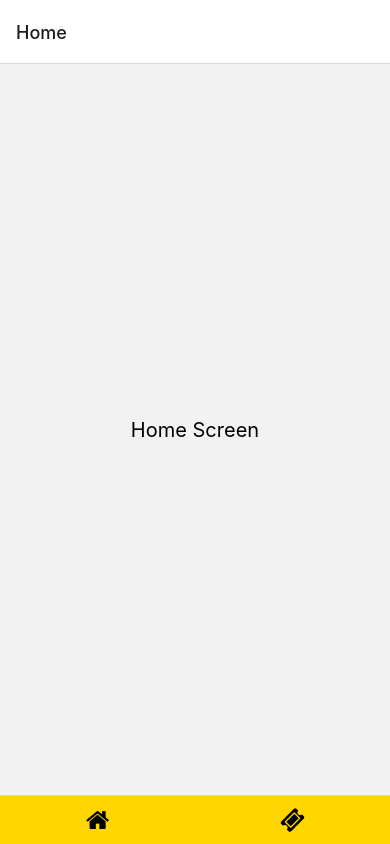
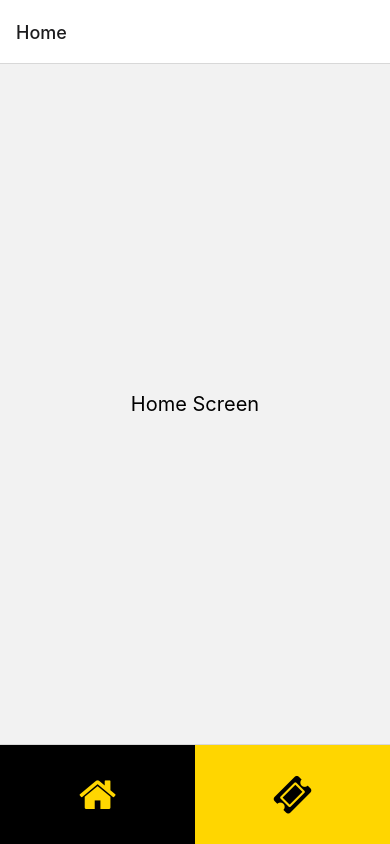
Before and after one commit to southernmovementcommittee/smc-app, a React Native app: screen / in a window 390 px wide. Built offline with nearby package versions, Linux system fonts and the light colour scheme.

Commit message:
Made CSS updates to navbar tabs.

```diff
--- a/src/components/Navbar.jsx
+++ b/src/components/Navbar.jsx
@@ -9,22 +9,33 @@ const Tab = createBottomTabNavigator();
 export const Navbar = () => {
   return (
     <Tab.Navigator screenOptions={({ route }) => ({
-      tabBarIcon: ({ color, size }) => {
+      tabBarIcon: ({ color, size, focused }) => {
         let iconName;
+        size = 40
+        color = focused ? '#FFD600' : '#000';
 
-        if (route.name === "Home") {
-          iconName = "home";
-          return <FontAwesomeIcon name={iconName} size={size} color={'black'} />;
-        } else if (route.name === "Events") {
-          iconName = "ticket";
+        if (route.name === 'Home') {
+          iconName = 'home';
+          return <FontAwesomeIcon name={iconName} size={size} color={color} />;
+        } else if (route.name === 'Events') {
+          iconName = 'ticket';
           return (
-            <FontAwesomeIcon name={iconName} size={25} color={'black'} />
+            <FontAwesomeIcon name={iconName} size={size} color={color} />
           );
         }
       },
       tabBarStyle: {
         backgroundColor: '#FFD600',
+
+        // style 1 - without yellow space on bottom
+        // height: 130,
+        // marginBottom: -30
+
+        // style 2 - with yellow space on bottom
+        height: 100,
       },
+      tabBarActiveBackgroundColor: '#000',
+      tabBarInactiveBackgroundColor: '#FFD600',
       tabBarShowLabel: false,
     })}
 
```
